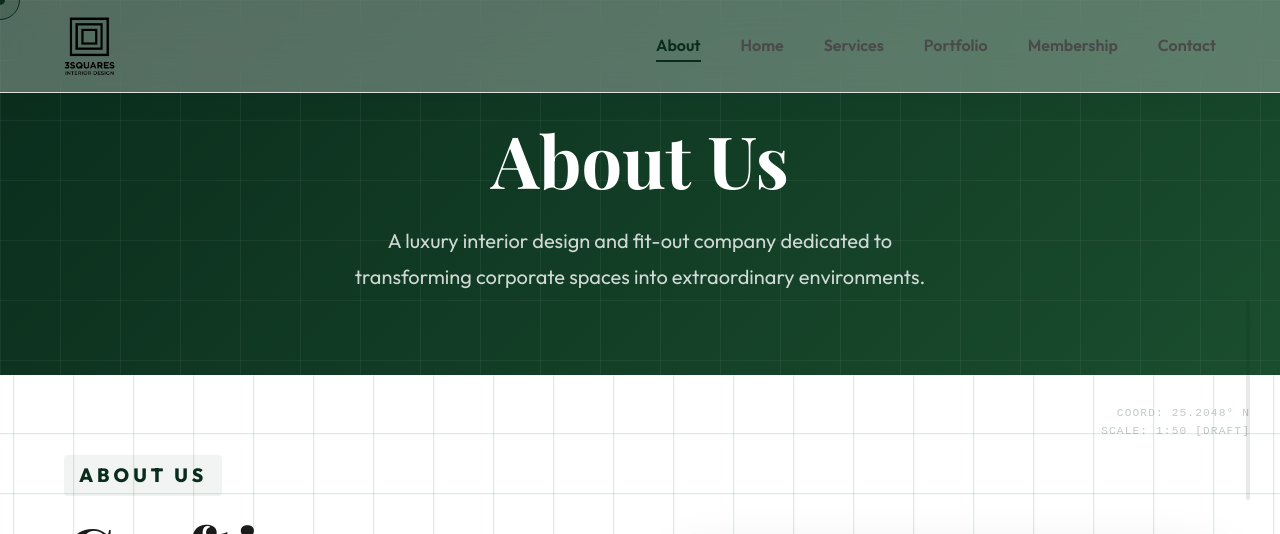
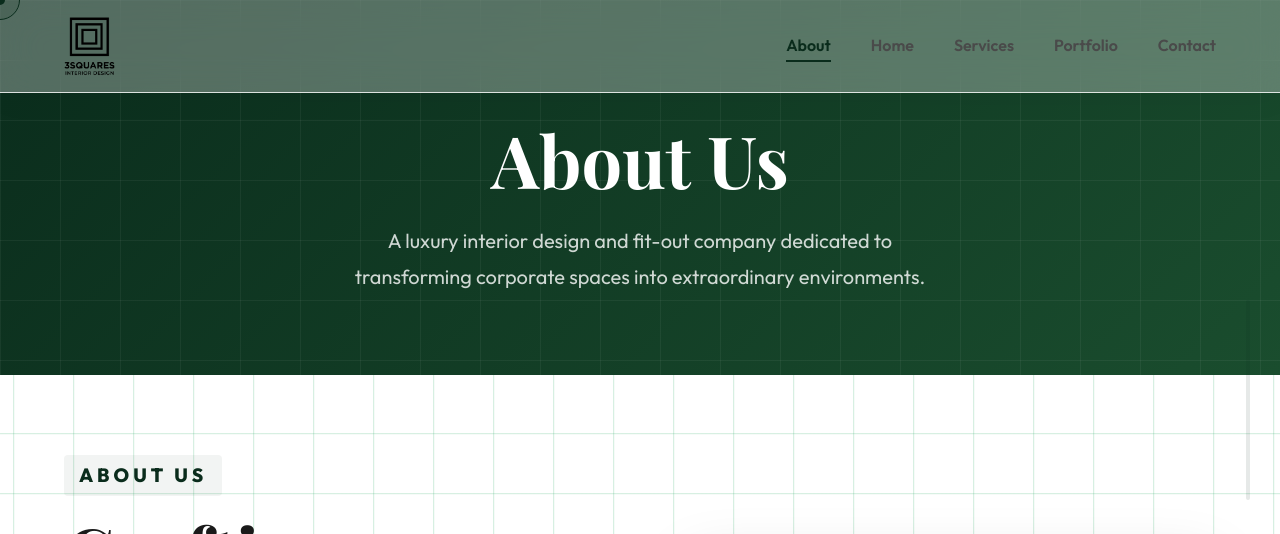
Before and after one commit to 38sukritti/3Squares, a Django app: page /about/ in a window 1280 px wide. Shown: the top 534 px of the page. Run offline with Django 5.2, Linux system fonts and the light colour scheme; some web fonts are replaced; grey boxes are pictures that could not be loaded.

Commit message:
removing coordinates

```diff
--- a/main/templates/main/about.html
+++ b/main/templates/main/about.html
@@ -16,7 +16,7 @@
     <main class="page-wrapper" style="padding-top:0;">
         <!-- About Section -->
         <section class="page-section">
-            <div class="drafting-detail detail-top-right">COORD: 25.2048° N<br>SCALE: 1:50 [DRAFT]</div>
+            <!-- <div class="drafting-detail detail-top-right">COORD: 25.2048° N<br>SCALE: 1:50 [DRAFT]</div> -->
             <div class="container" style="display:flex; align-items:center; gap:6rem; flex-wrap:wrap;">
                 <div class="text-content animate-on-scroll fade-in-right" style="flex:1; min-width:280px;">
                     <h2 class="subtitle">About Us</h2>
--- a/main/templates/main/base.html
+++ b/main/templates/main/base.html
@@ -28,7 +28,7 @@
                 <li><a href="{% url 'home' %}" class="{% if request.resolver_match.url_name == 'home' %}active{% endif %}">Home</a></li>
                 <li><a href="{% url 'services' %}" class="{% if request.resolver_match.url_name == 'services' %}active{% endif %}">Services</a></li>
                 <li><a href="{% url 'portfolio' %}" class="{% if request.resolver_match.url_name == 'portfolio' %}active{% endif %}">Portfolio</a></li>
-                <li><a href="{% url 'membership' %}" class="{% if request.resolver_match.url_name == 'membership' %}active{% endif %}">Membership</a></li>
+                <!-- <li><a href="{% url 'membership' %}" class="{% if request.resolver_match.url_name == 'membership' %}active{% endif %}">Membership</a></li> -->
                 <li><a href="{% url 'contact' %}" class="{% if request.resolver_match.url_name == 'contact' %}active{% endif %}">Contact</a></li>
             </ul>
         </nav>
--- a/main/templates/main/contact.html
+++ b/main/templates/main/contact.html
@@ -15,7 +15,7 @@
 
     <main class="page-wrapper" style="padding-top:0;">
         <section class="page-section">
-            <div class="drafting-detail detail-top-right">INQUIRY_BUS: 1.0.4<br>CONN: SECURE</div>
+            <!-- <div class="drafting-detail detail-top-right">INQUIRY_BUS: 1.0.4<br>CONN: SECURE</div> -->
             <div class="container contact-layout">
                 <div class="contact-info animate-on-scroll fade-in">
                     <h2 class="subtitle">Reach Out</h2>
```
